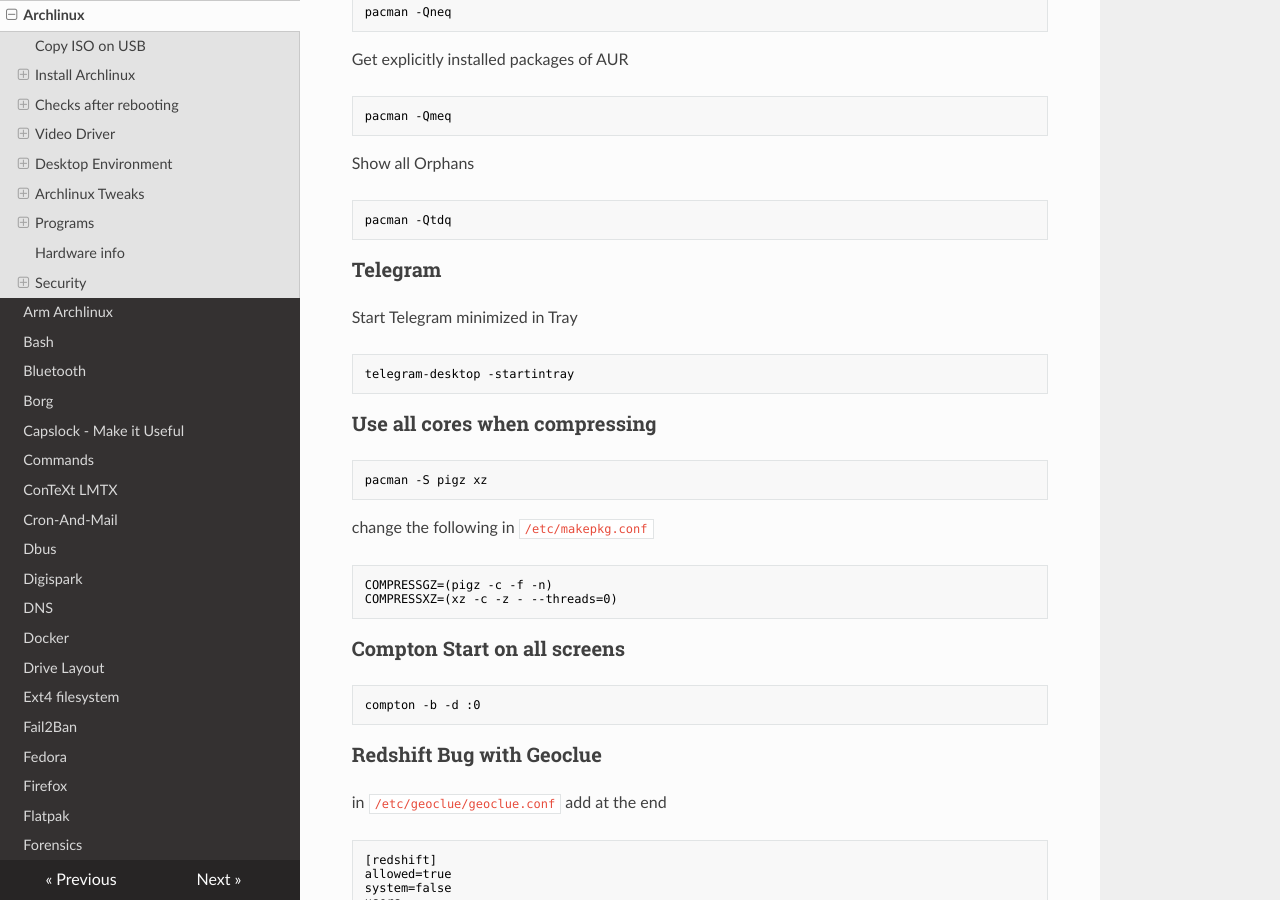
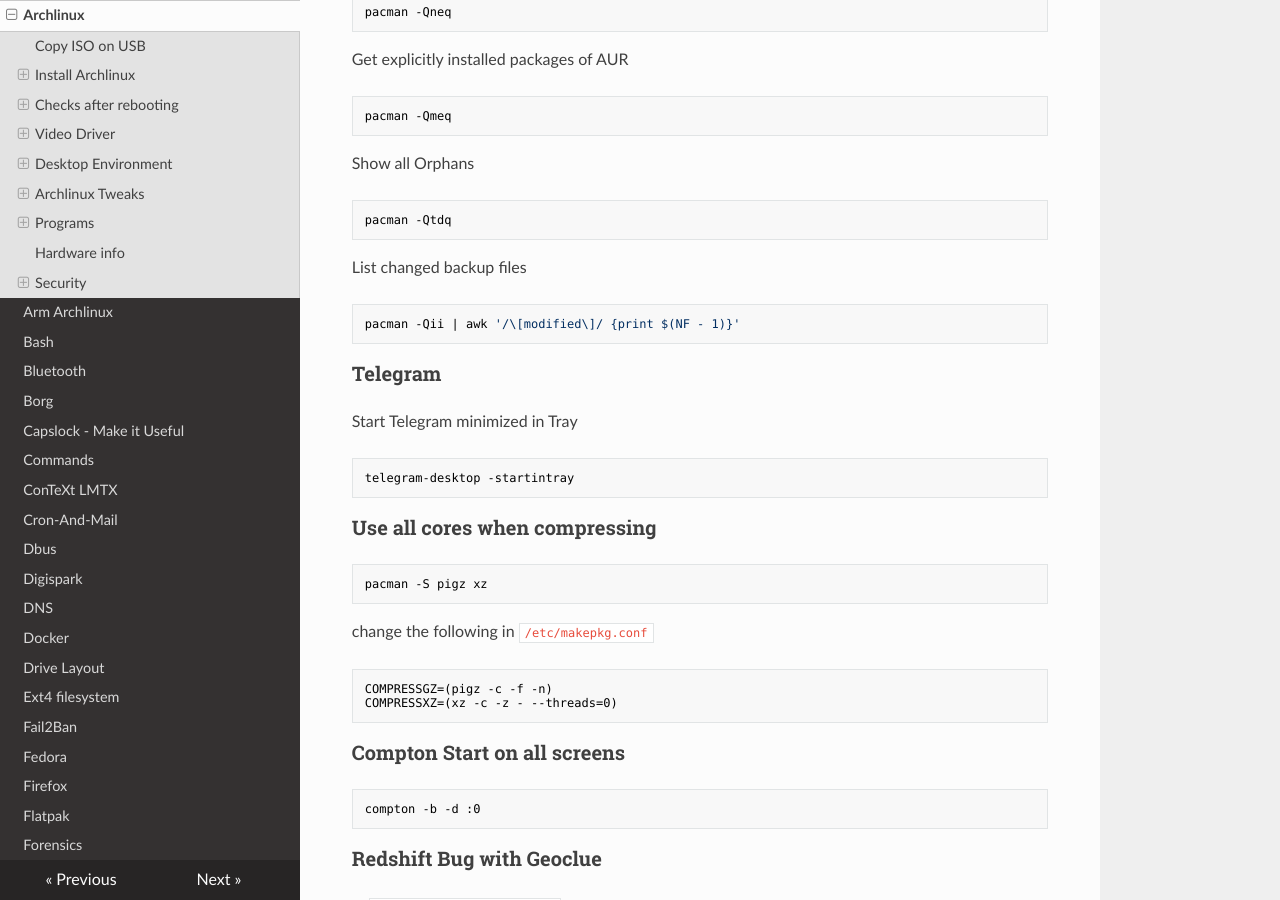
Before and after one commit to Maaxxs/wiki, an MkDocs documentation site: the page built from docs/archlinux.md, in a window 1280 px wide and 900 px high, scrolled down 18496 px. Built offline with MkDocs 1.6.1, drawn with Linux system fonts in a browser that asks for light colours; nearby versions of some CDN libraries.

Commit message:
pacman: list changed backup files

````diff
--- a/docs/archlinux.md
+++ b/docs/archlinux.md
@@ -1013,6 +1013,12 @@ Show all Orphans
 pacman -Qtdq
 ```
 
+List changed backup files
+
+```sh
+pacman -Qii | awk '/\[modified\]/ {print $(NF - 1)}'
+```
+
 ### Telegram
 
 Start Telegram minimized in Tray
````
